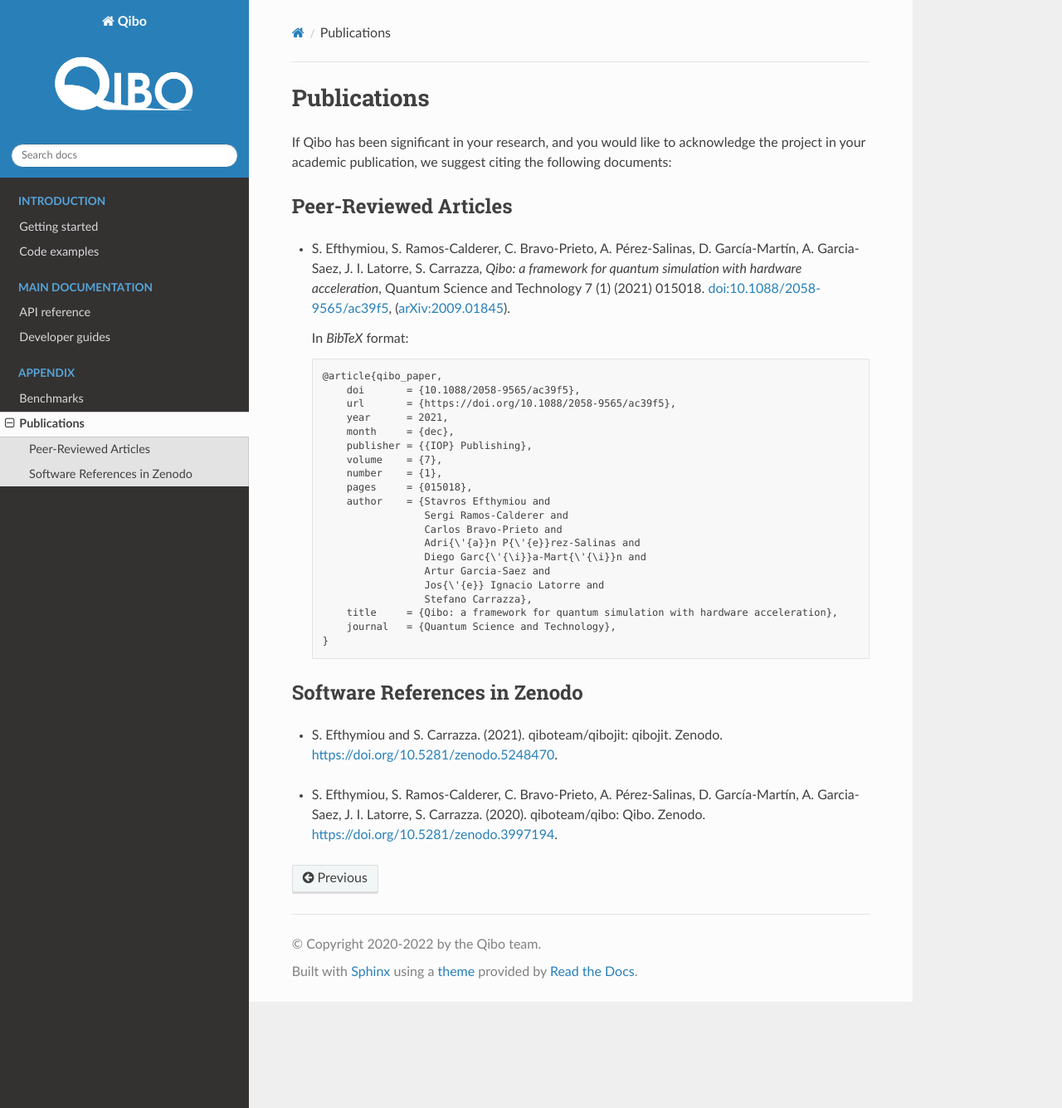
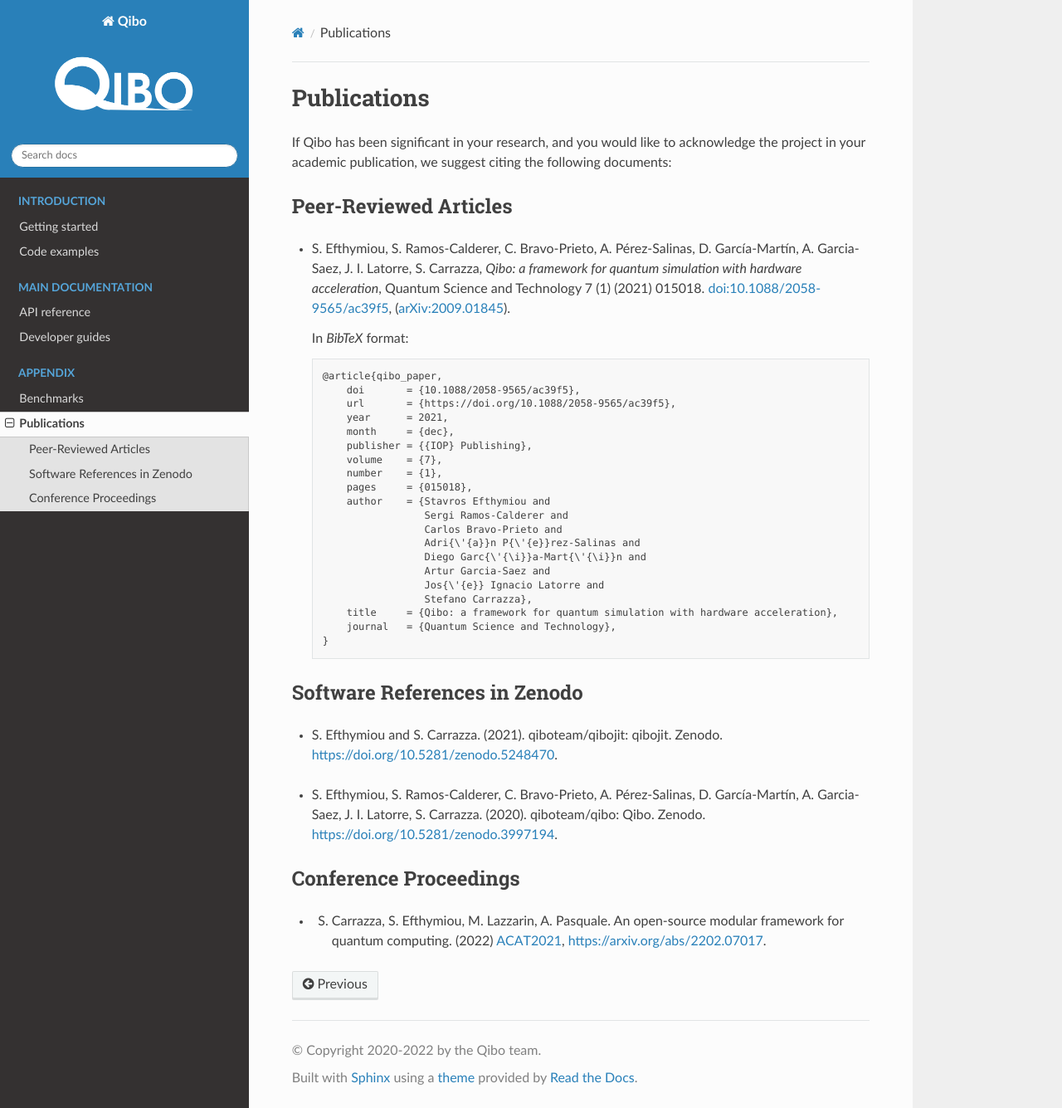
Before and after one commit to qiboteam/qibo, a Sphinx documentation site: the page built from doc/source/appendix/citing-qibo.rst, in a window 1280 px wide and 1335 px high. Shown: the whole window at 83% size. Built offline with Sphinx 7.4.7 and the Read the Docs theme 2.0.0, drawn with Linux system fonts in a browser that asks for light colours; pages that are not in the unit, such as notebooks, are missing from menus.

Commit message:
adding acat2021 proceedings

```diff
--- a/doc/source/appendix/citing-qibo.rst
+++ b/doc/source/appendix/citing-qibo.rst
@@ -54,3 +54,13 @@
   (2020). qiboteam/qibo: Qibo. Zenodo. `https://doi.org/10.5281/zenodo.3997194`_.
 
 .. _`https://doi.org/10.5281/zenodo.3997194`: https://doi.org/10.5281/zenodo.3997194
+
+Conference Proceedings
+----------------------
+
+* S. Carrazza, S. Efthymiou, M. Lazzarin, A. Pasquale. An open-source modular
+     framework for quantum computing. (2022) `ACAT2021`_,
+     `https://arxiv.org/abs/2202.07017`_.
+
+.. _`ACAT2021`: https://indico.cern.ch/event/855454/
+.. _`https://arxiv.org/abs/2202.07017`: https://arxiv.org/abs/2202.07017
```
